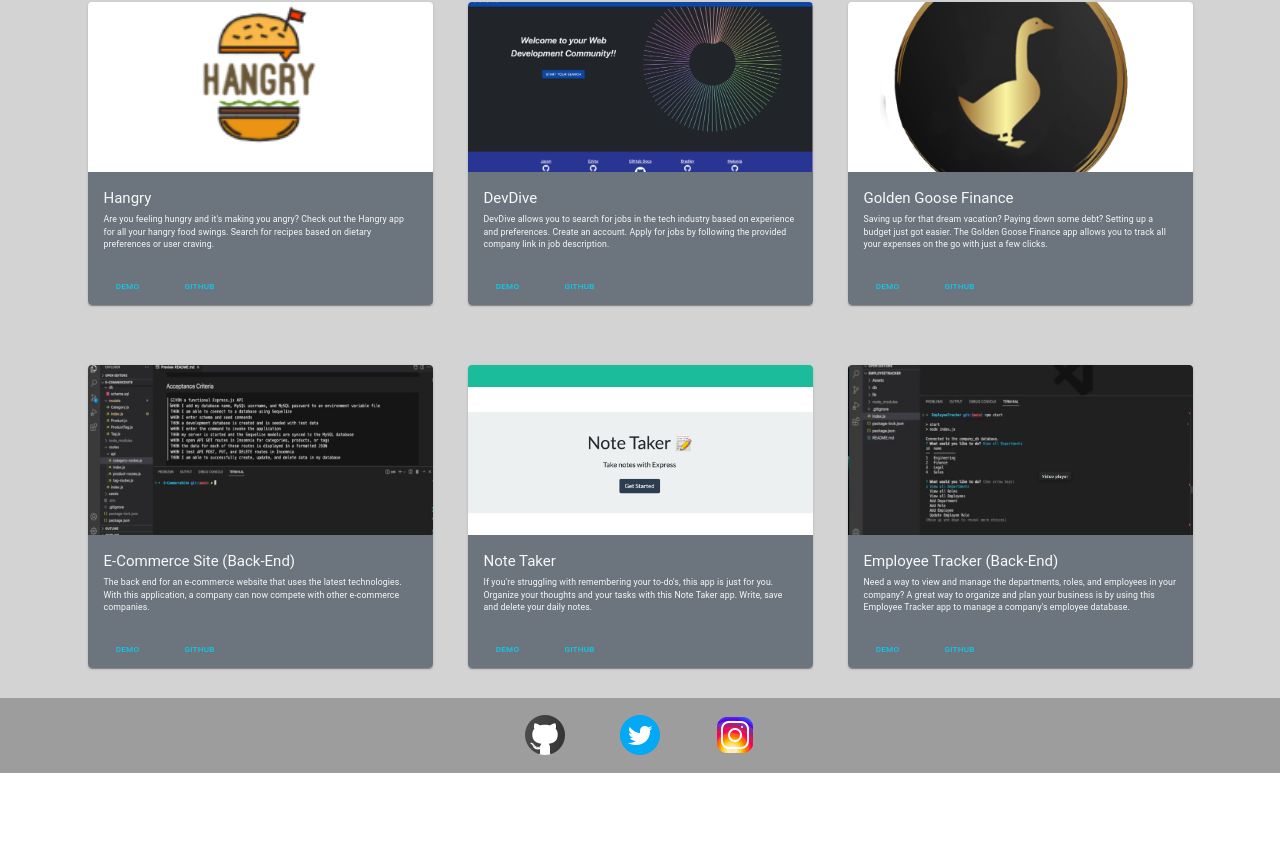
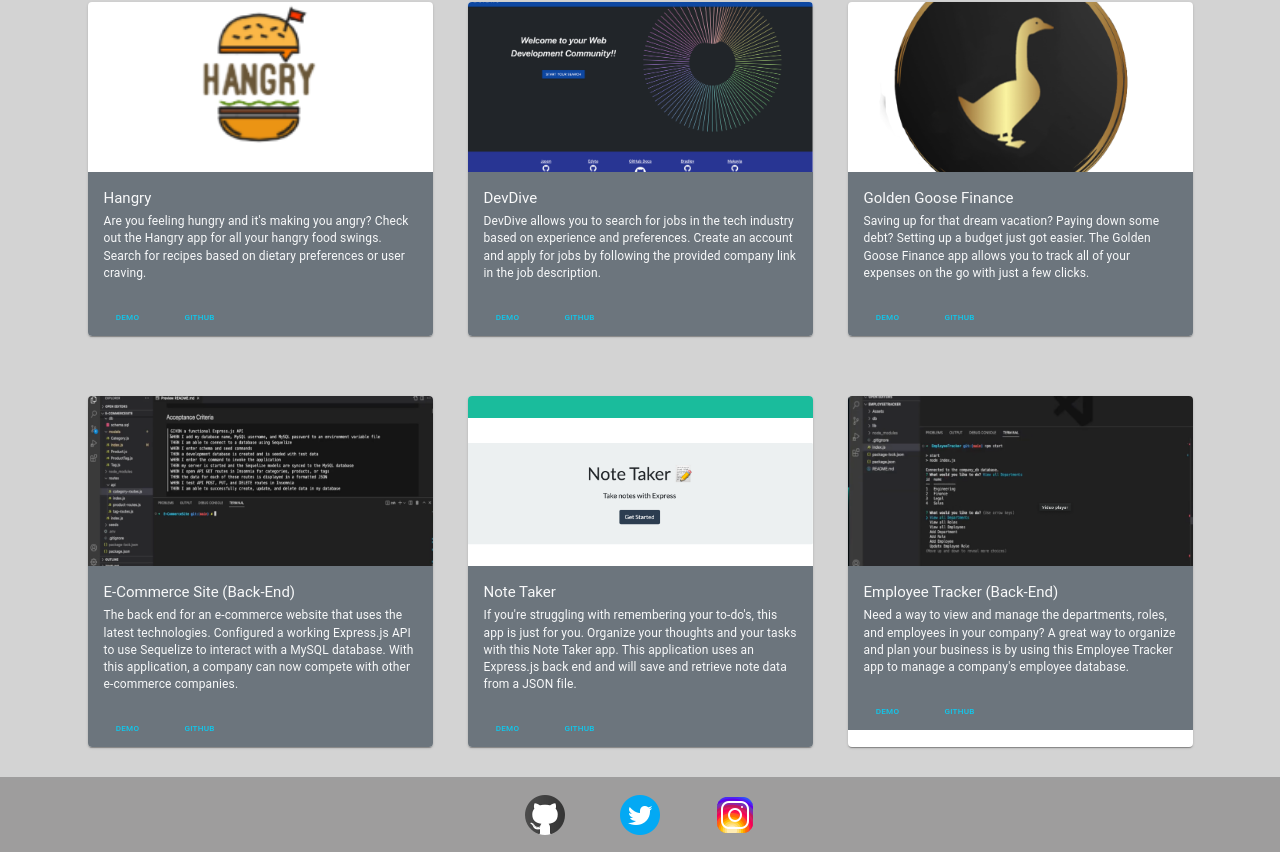
Before and after one commit to edyta0106/ReactPortfolio, a React (Create React App) app: page /portfolio in a window 1280 px wide. Shown: the part 936-1788 px from the top of the page. Before the commit the page ends 1709 px from the top, so only its background shows below. Built offline with nearby package versions, Linux system fonts and the light colour scheme.

Commit message:
changed font size in the project description and edited a couple of the project descriptions

```diff
--- a/src/components/pages/Portfolio.js
+++ b/src/components/pages/Portfolio.js
@@ -24,7 +24,7 @@ export default function Portfolio() {
                 <Typography gutterBottom variant="h5" component="div">
                   Hangry
                 </Typography>
-                <Typography className="text-light" variant="body2" color="text.secondary">
+                <Typography className="text-light" variant="body2" color="text.secondary" fontSize={12}>
                   Are you feeling hungry and it's making you angry? Check out the Hangry app for all your hangry food swings. Search for recipes based
                   on dietary preferences or user craving.
                 </Typography>
@@ -50,9 +50,9 @@ export default function Portfolio() {
                 <Typography gutterBottom variant="h5" component="div">
                   DevDive
                 </Typography>
-                <Typography className="text-light" variant="body2" color="text.secondary">
-                  DevDive allows you to search for jobs in the tech industry based on experience and preferences. Create an account. Apply for jobs by
-                  following the provided company link in job description.
+                <Typography className="text-light" variant="body2" color="text.secondary" fontSize={12}>
+                  DevDive allows you to search for jobs in the tech industry based on experience and preferences. Create an account and apply for jobs
+                  by following the provided company link in the job description.
                 </Typography>
               </CardContent>
               <CardActions className="bg-secondary">
@@ -76,9 +76,9 @@ export default function Portfolio() {
                 <Typography gutterBottom variant="h5" component="div">
                   Golden Goose Finance
                 </Typography>
-                <Typography className="text-light" variant="body2" color="text.secondary">
+                <Typography className="text-light" variant="body2" color="text.secondary" fontSize={12}>
                   Saving up for that dream vacation? Paying down some debt? Setting up a budget just got easier. The Golden Goose Finance app allows
-                  you to track all your expenses on the go with just a few clicks.
+                  you to track all of your expenses on the go with just a few clicks.
                 </Typography>
               </CardContent>
               <CardActions className="bg-secondary">
@@ -104,9 +104,9 @@ export default function Portfolio() {
                 <Typography gutterBottom variant="h5" component="div">
                   E-Commerce Site (Back-End)
                 </Typography>
-                <Typography className="text-light" variant="body2" color="text.secondary">
-                  The back end for an e-commerce website that uses the latest technologies. With this application, a company can now compete with
-                  other e-commerce companies.
+                <Typography className="text-light" variant="body2" color="text.secondary" fontSize={12}>
+                  The back end for an e-commerce website that uses the latest technologies. Configured a working Express.js API to use Sequelize to
+                  interact with a MySQL database. With this application, a company can now compete with other e-commerce companies.
                 </Typography>
               </CardContent>
               <CardActions className="bg-secondary">
@@ -130,9 +130,9 @@ export default function Portfolio() {
                 <Typography gutterBottom variant="h5" component="div">
                   Note Taker
                 </Typography>
-                <Typography className="text-light" variant="body2" color="text.secondary">
+                <Typography className="text-light" variant="body2" color="text.secondary" fontSize={12}>
                   If you're struggling with remembering your to-do's, this app is just for you. Organize your thoughts and your tasks with this Note
-                  Taker app. Write, save and delete your daily notes.
+                  Taker app. This application uses an Express.js back end and will save and retrieve note data from a JSON file.
                 </Typography>
               </CardContent>
               <CardActions className="bg-secondary">
@@ -156,7 +156,7 @@ export default function Portfolio() {
                 <Typography gutterBottom variant="h5" component="div">
                   Employee Tracker (Back-End)
                 </Typography>
-                <Typography className="text-light" variant="body2" color="text.secondary">
+                <Typography className="text-light" variant="body2" color="text.secondary" fontSize={12}>
                   Need a way to view and manage the departments, roles, and employees in your company? A great way to organize and plan your business
                   is by using this Employee Tracker app to manage a company's employee database.
                 </Typography>
```
